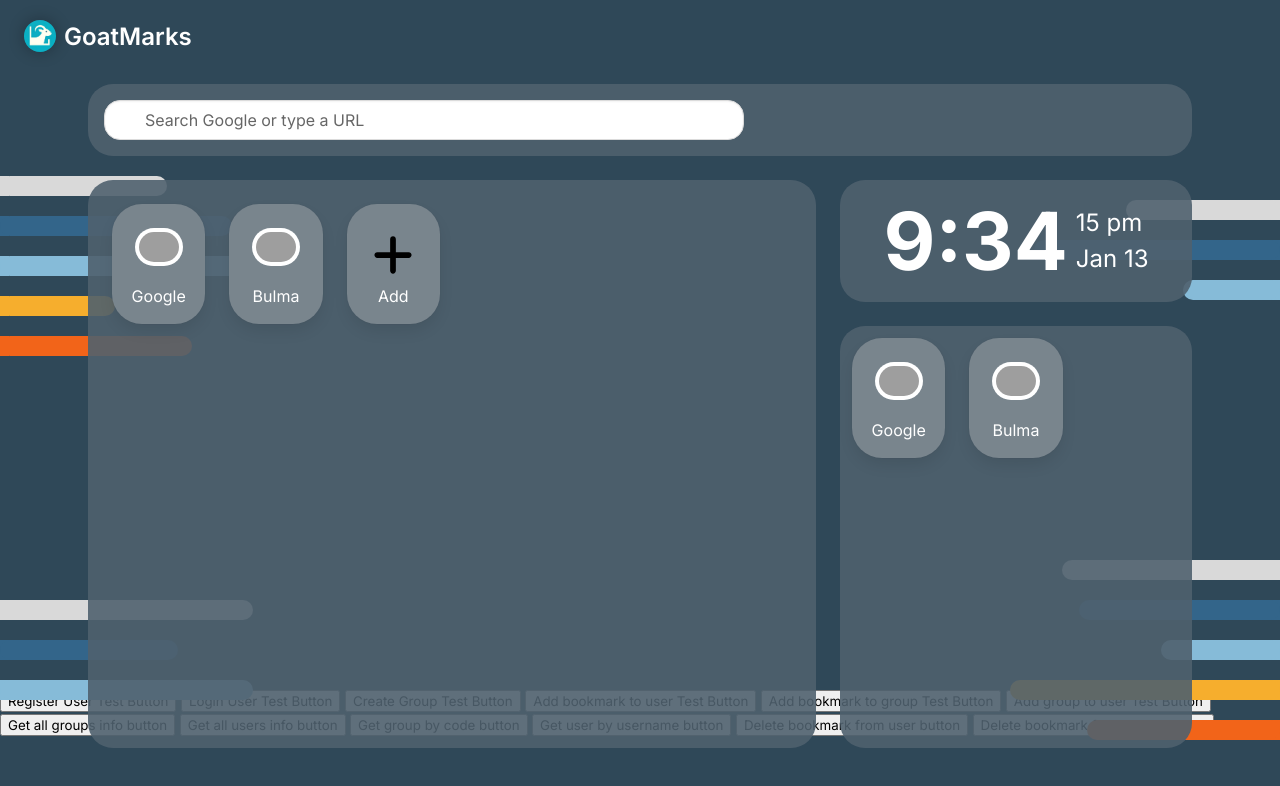
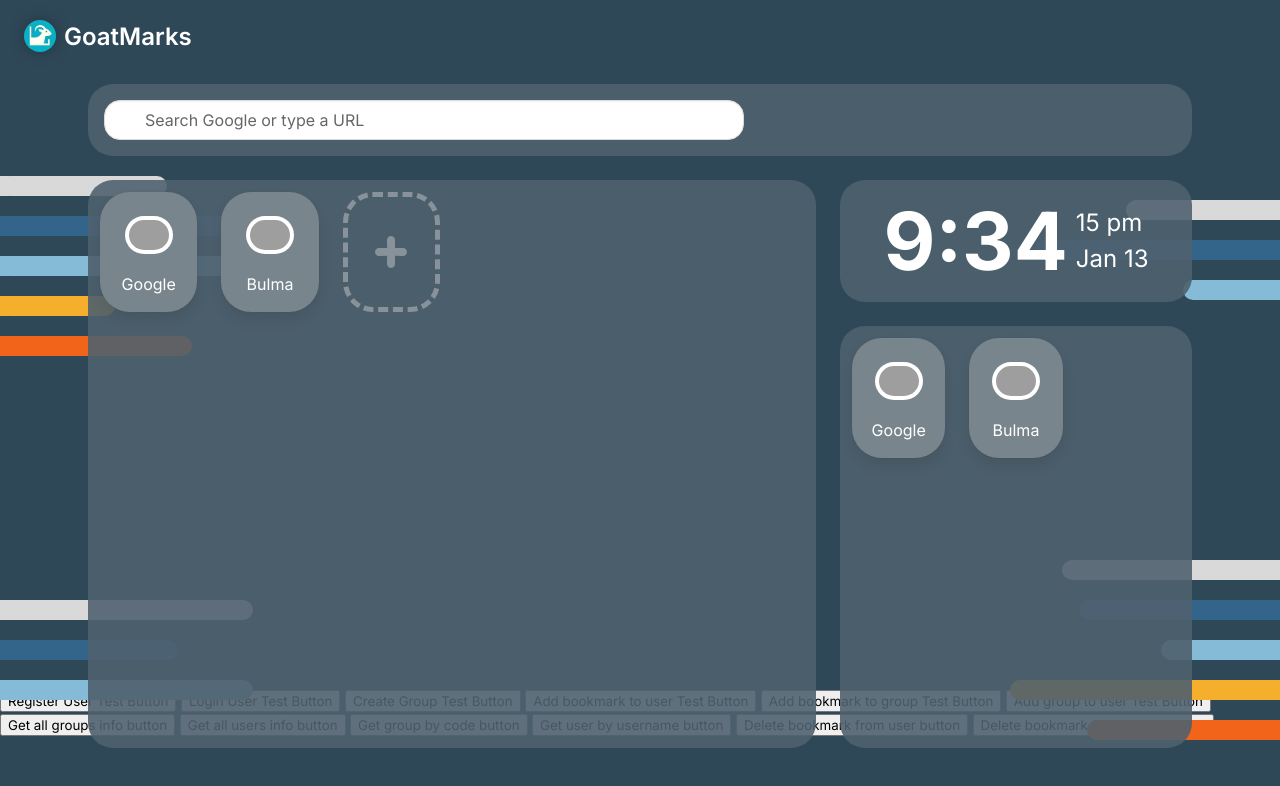
Before and after one commit to willdufault/goatmarks, a SvelteKit app: page / in a window 1280 px wide. Shown: the top 786 px of the page. Built offline with nearby package versions, Linux system fonts and the light colour scheme; grey boxes are pictures that could not be loaded; some icons are missing.

Commit message:
add button + better user icons

```diff
--- a/src/routes/bookmarks.svelte
+++ b/src/routes/bookmarks.svelte
@@ -1,8 +1,8 @@
 <!-- HTML. -->
-<main class='height-100 rounded-25 no-overflow'>
-	<div class='height-100 container has-background-bookmark-container p-3 scrollable'>
+<main class='height-100'>
+	<div class='height-100 container has-background-bookmark-container rounded-25'>
 
-		<div class="columns is-multiline m-0">
+		<div class="columns height-100 is-multiline m-0">
 			{#each bookmarks as bm}
 				<div class="column is-2">
 					<Bookmark name={bm.name} url={bm.url}></Bookmark>
@@ -11,14 +11,11 @@
 			<div class="column is-2">
 				<!-- svelte-ignore a11y-click-events-have-key-events -->
 				<!-- svelte-ignore a11y-no-static-element-interactions -->
-				<div class="card py-4 has-background-bookmark-card" on:click={() => addBMarkUser()}>
+				<div class="card py-4" on:click={() => addBMarkUser()}>
 					<div class="card-image p-2 is-flex is-justify-content-center">
-						<figure class="image is-48x48">
-							<img class="is-rounded p-1" src="./images/Plus.svg" alt="Bookmark Icon">
+						<figure class="image is-48x48 m-3">
+							<img class="plus is-rounded" src="./images/Plus.svg" alt="Bookmark Icon">
 						</figure>
-					</div>
-					<div class="card-content is-flex is-justify-content-center py-0">
-						<p>Add</p>
 					</div>
 				</div>
 			</div>
@@ -30,6 +27,15 @@
 <style>
 	.card {
 		border-radius: 30px;
+		box-shadow: none;
+		background-color: transparent;
+		outline-style: dashed;
+		outline-width: 5px;
+		outline-offset: -5px;
+		outline-color: #88929A;
+	}
+	.plus{
+		filter: invert(66%) sepia(10%) saturate(338%) hue-rotate(164deg) brightness(86%) contrast(85%);
 	}
 </style>
 
--- a/src/routes/header.svelte
+++ b/src/routes/header.svelte
@@ -9,7 +9,7 @@
 		</a>
 		<button class='invisible-button is-size-2 is-flex js-modal-trigger' data-target="modal-js-example">
 			<h3>{account_name}</h3>
-			<Icon icon="mdi:person" />
+			<Icon icon="fa:user" />
 		</button>
 	</div>
 
--- a/src/routes/navigation-bar.svelte
+++ b/src/routes/navigation-bar.svelte
@@ -16,7 +16,7 @@
 			</div>
 
 			<button class='invisible-button is-size-2 is-flex js-modal-trigger' data-target="modal-js-example">
-				<Icon icon='mdi:people' />
+				<Icon icon='fa:group' />
 			</button>
 			<!-- modal or drop down menu for this? -->
 		</div>
```
Also changed, not shown: static/images/Plus.svg.
